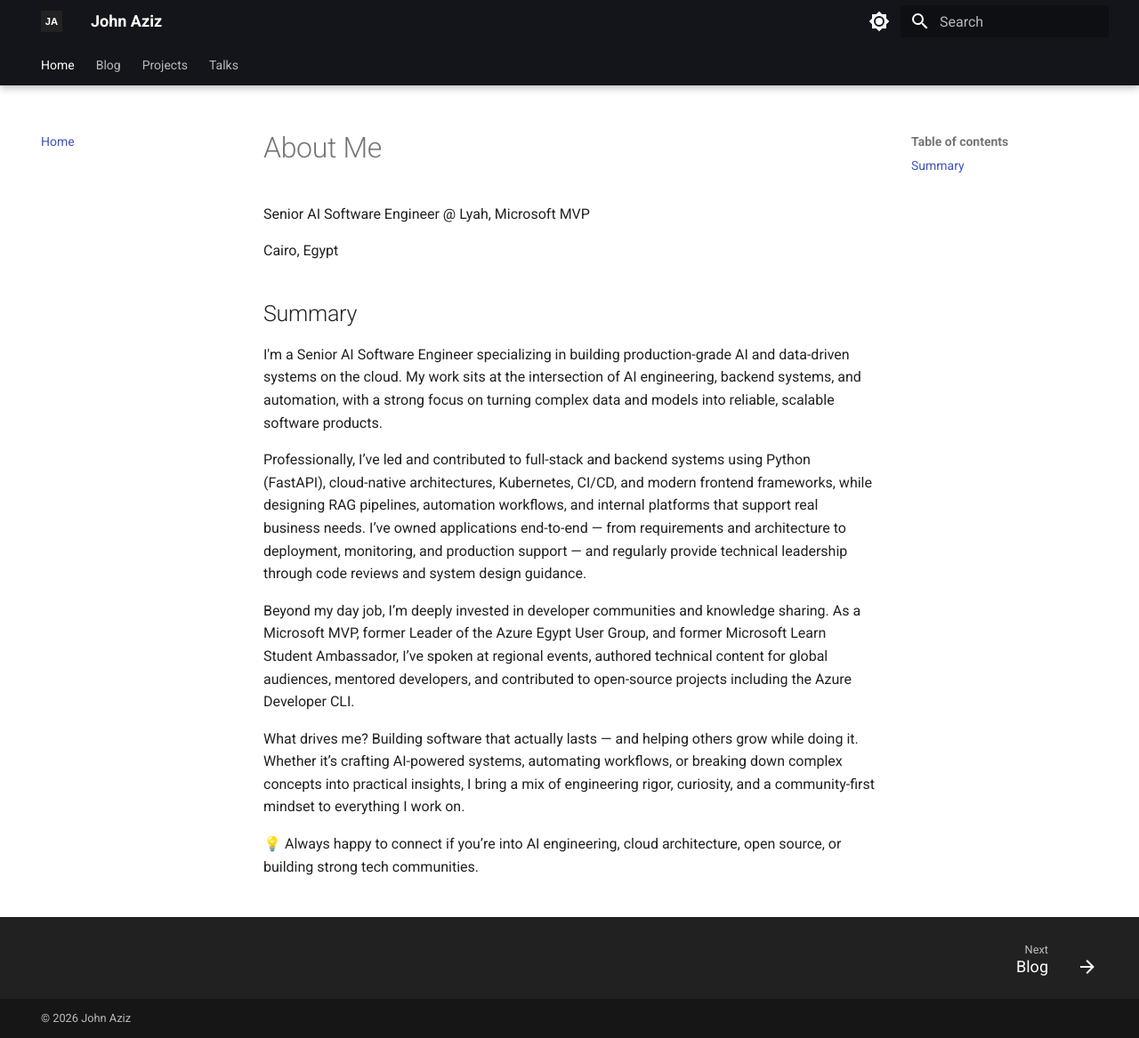
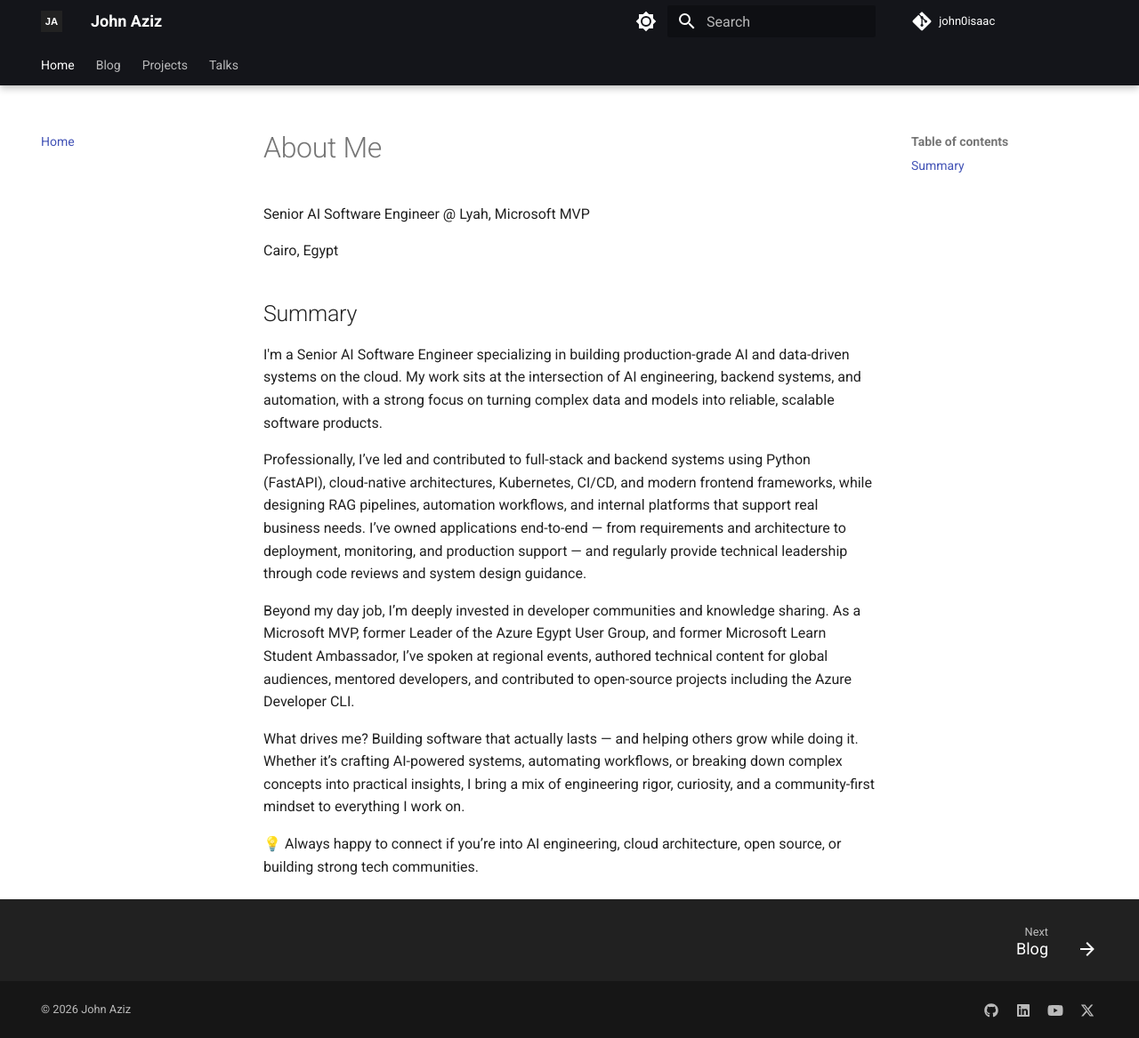
Before and after one commit to john0isaac/john0isaac.github.io, an MkDocs documentation site: the page built from src/index.md, in a window 1280 px wide and 1167 px high. Shown: the whole window at 89% size. Built offline with MkDocs 1.6.1 and Material for MkDocs 9.7.7, drawn with Linux system fonts in a browser that asks for light colours.

Commit message:
Add repository information and social links to mkdocs configuration

```diff
--- a/mkdocs.yml
+++ b/mkdocs.yml
@@ -7,6 +7,10 @@
 # Copyright ...................................................
 copyright: >
   &copy; 2026 John Aziz
+
+# Repository ..................................................
+repo_url: https://github.com/john0isaac
+repo_name: john0isaac
 
 # Configuration ...............................................
 docs_dir: src
@@ -65,6 +69,19 @@
 # Extra ...............................................
 extra:
   generator: false
+  social:
+    - icon: fontawesome/brands/github
+      link: https://github.com/john0isaac
+      name: John Aziz on GitHub
+    - icon: fontawesome/brands/linkedin
+      link: https://linkedin.com/in/john0isaac
+      name: John Aziz on LinkedIn
+    - icon: fontawesome/brands/youtube
+      link: https://youtube.com/@john0isaac
+      name: John Aziz on YouTube
+    - icon: fontawesome/brands/x-twitter
+      link: https://x.com/john00isaac
+      name: John Aziz on X
 
 # Navigation  ...............................................
 nav:
```
